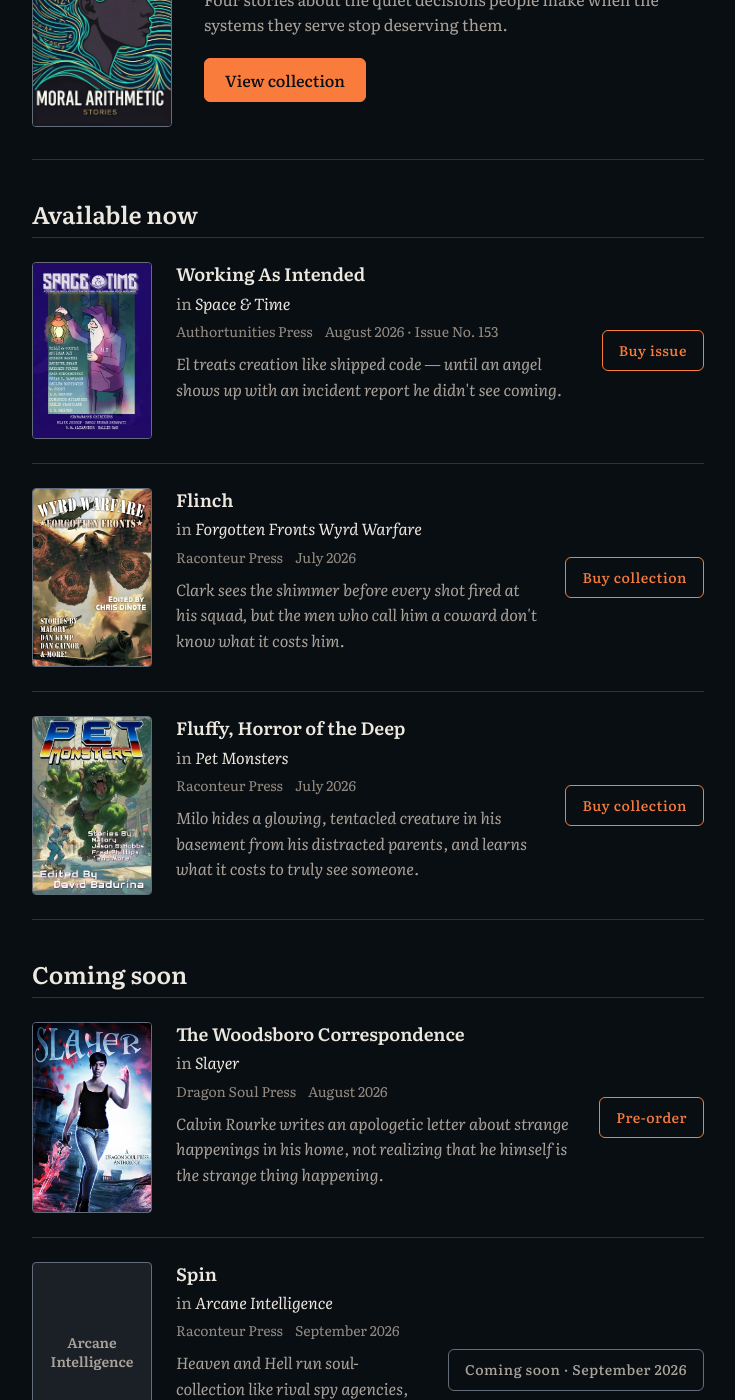
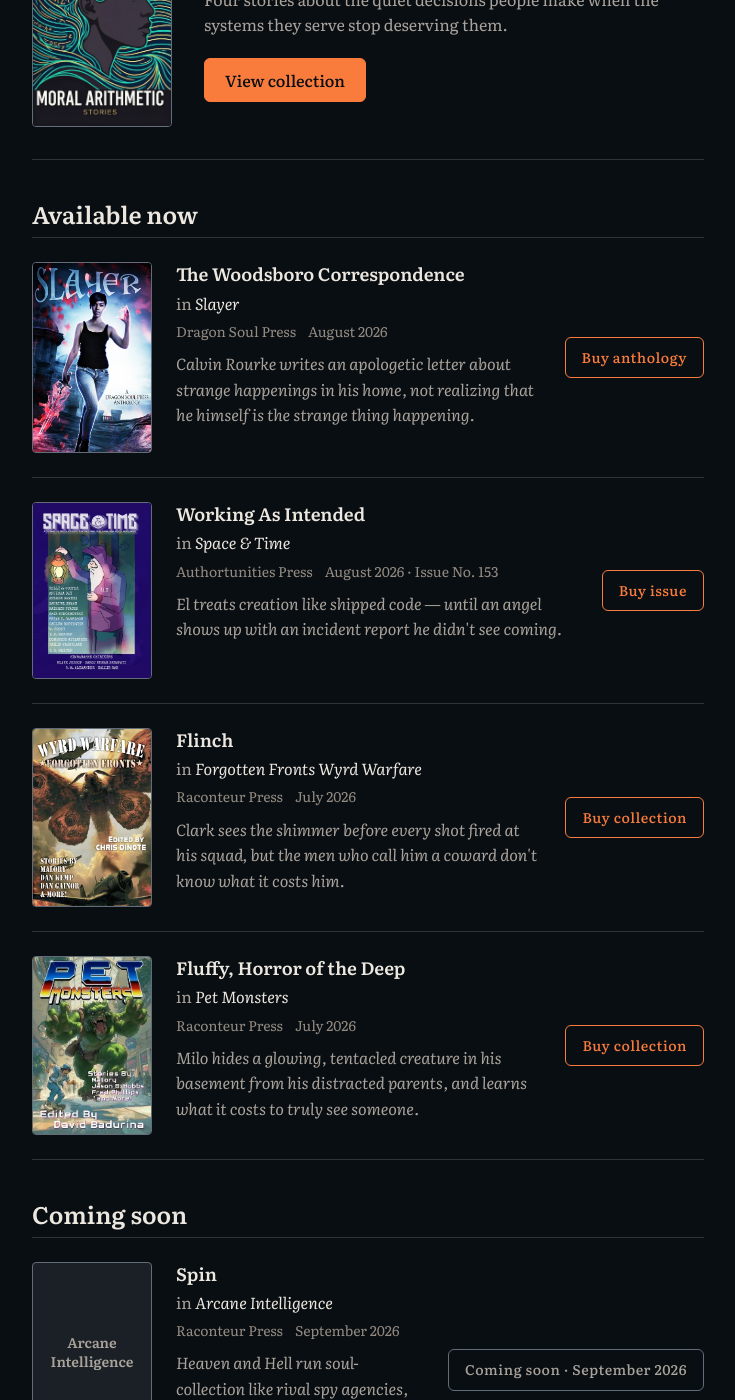
Before and after one commit to thmercer/thmercer.github.io, a Jekyll site: the page built from about.md, in a window 1280 px wide and 1400 px high, scrolled down 1068 px. Shown: the whole window, without its empty margins (272-1007 px from the left). Built offline with Jekyll 4.4.1, drawn with Linux system fonts in a browser that asks for light colours.

Commit message:
Mark The Woodsboro Correspondence (Slayer) as published
Co-Authored-By: Claude Sonnet 5 <noreply@anthropic.com>
Claude-Session: https://claude.ai/code/session_01631SBAPiQZQoRrLNudBqYS

```diff
--- a/_data/publications.yml
+++ b/_data/publications.yml
@@ -49,11 +49,11 @@
   date: 2026-08-30
   date_label: "August 2026"
   short_date_label: "August 2026"
-  status: preorder
+  status: out
   cover: /assets/images/slayer-anthology-cover.webp
   cover_alt: "Slayer anthology cover"
   url: "http://books2read.com/DSPSlayer"
-  cta_label: "Pre-order"
+  cta_label: "Buy anthology"
   hook: "Calvin Rourke writes an apologetic letter about strange happenings in his home, not realizing that he himself is the strange thing happening."
 - title: "Spin"
   anthology: "Arcane Intelligence"
```
